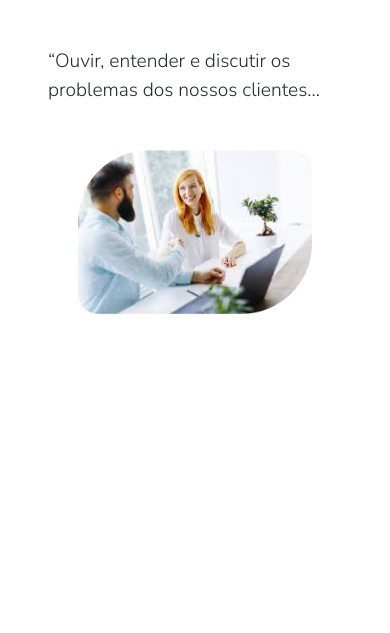
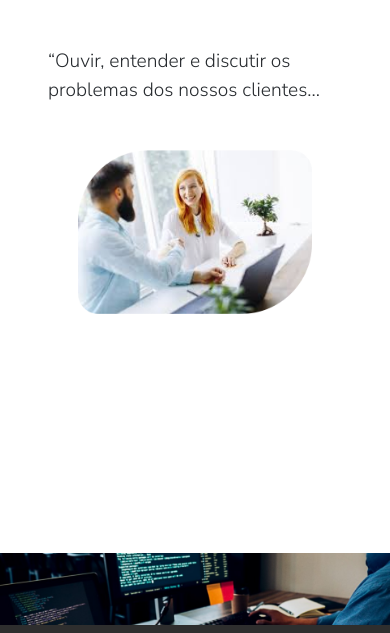
Before and after one commit to cubiccoders/cubiccoders, a plain HTML site: page index.html in a window 390 px wide. Shown: the part 169-802 px from the top of the page. Drawn offline with nearby package versions, Linux system fonts and the light colour scheme.

```diff
--- a/css/style.css
+++ b/css/style.css
@@ -178,7 +178,7 @@
     }
     #maint{
 
-        padding-bottom: 200%;
+        padding-bottom: 110%;
     }
     #midias2{
         padding-left: 10%;
```
